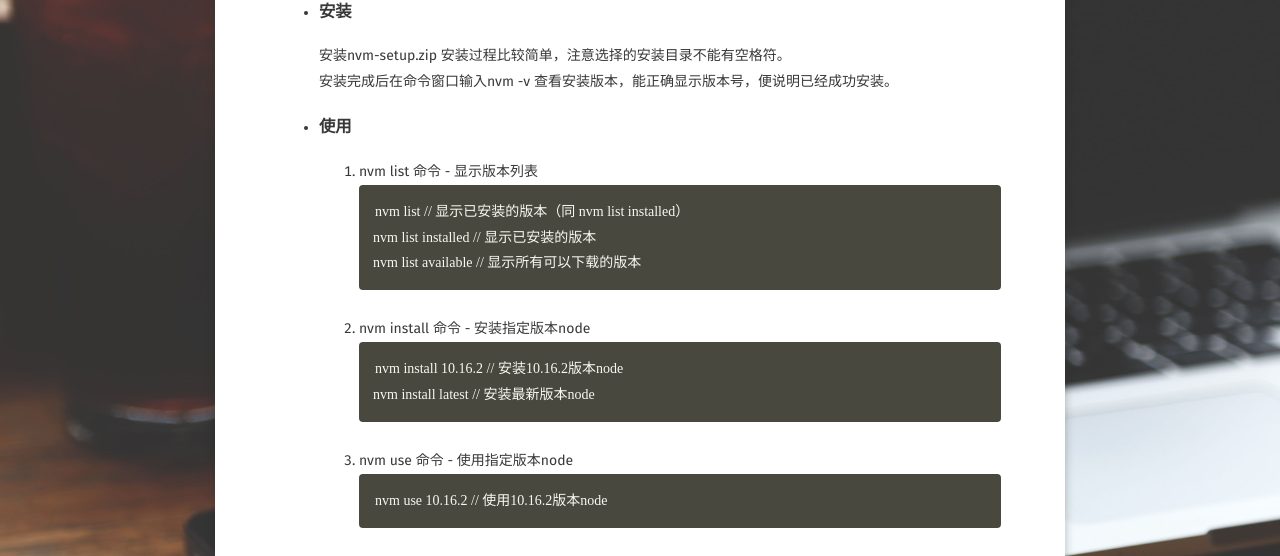
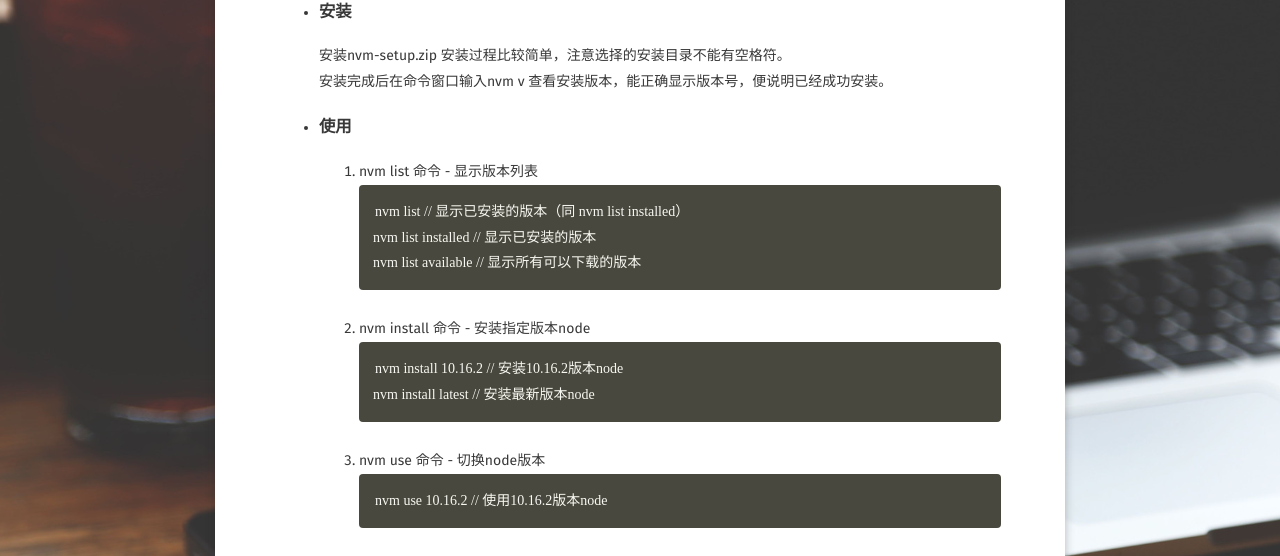
Before and after one commit to 396494384/396494384.github.io, a Jekyll site: the page built from _posts/2021-07-10-Windows下安装NVM.md, in a window 1280 px wide. Shown: the part 1002-1558 px from the top of the page. Built offline with Jekyll 4.4.1, drawn with Linux system fonts in a browser that asks for light colours; some web fonts are replaced; comment, search, counter and statistics services are not loaded.

Commit message:
修改文件: _posts/2021-07-10-Windows下安装NVM.md

````diff
--- a/_posts/2021-07-10-Windows下安装NVM.md
+++ b/_posts/2021-07-10-Windows下安装NVM.md
@@ -25,7 +25,7 @@ Sourc code(tar.gz)：tar.gz的源码，一般用于Linux系统
 - ### 安装
   安装nvm-setup.zip
   安装过程比较简单，注意选择的安装目录不能有空格符。
-  安装完成后在命令窗口输入nvm -v 查看安装版本，能正确显示版本号，便说明已经成功安装。
+  安装完成后在命令窗口输入nvm v 查看安装版本，能正确显示版本号，便说明已经成功安装。
 - ### 使用
   1. nvm list 命令 - 显示版本列表
 ```
@@ -38,7 +38,7 @@ nvm list available // 显示所有可以下载的版本
 nvm install 10.16.2 // 安装10.16.2版本node
 nvm install latest // 安装最新版本node
 ```
-  3. nvm use 命令 - 使用指定版本node
+  3. nvm use 命令 - 切换node版本
 ```
 nvm use 10.16.2 // 使用10.16.2版本node
 ```
````
